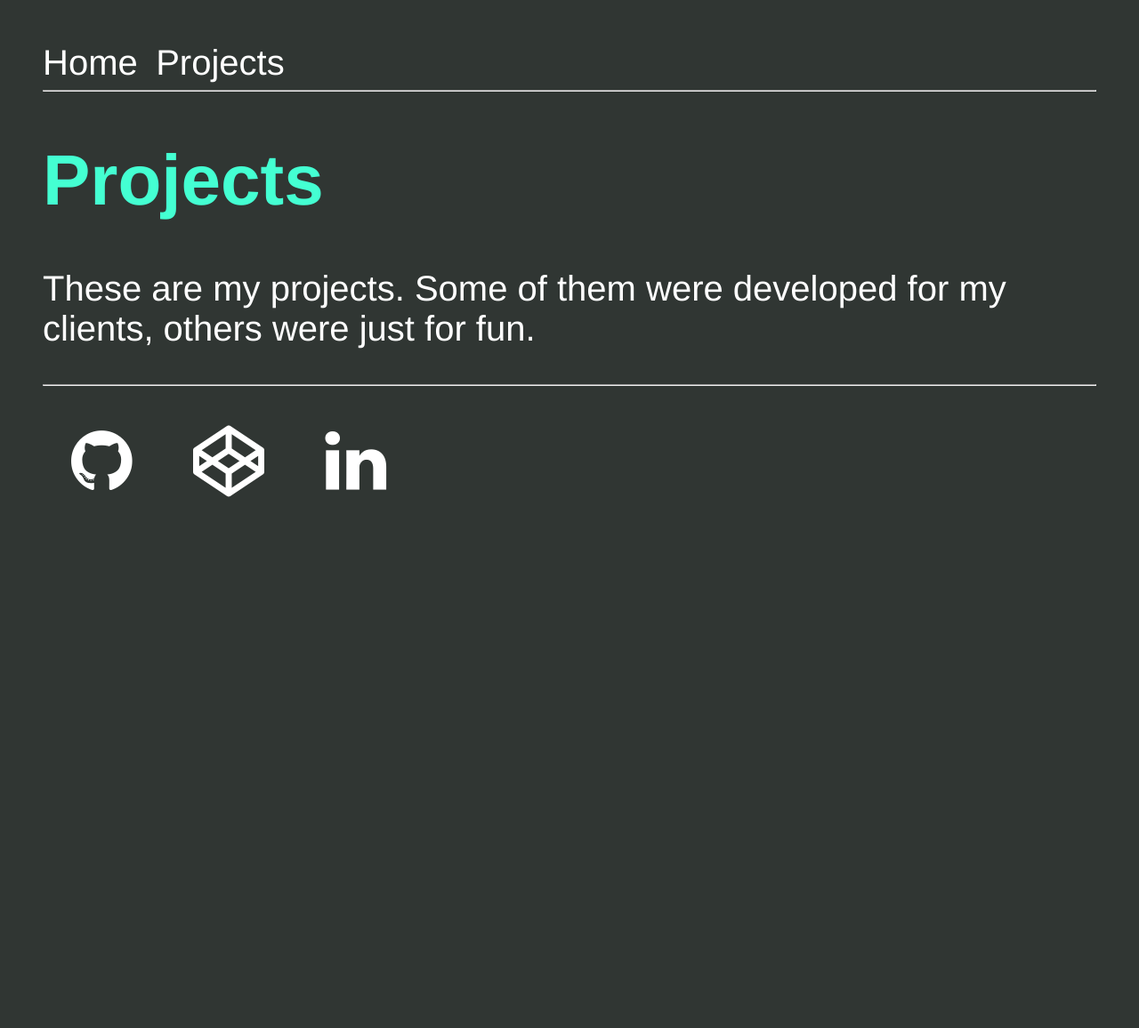
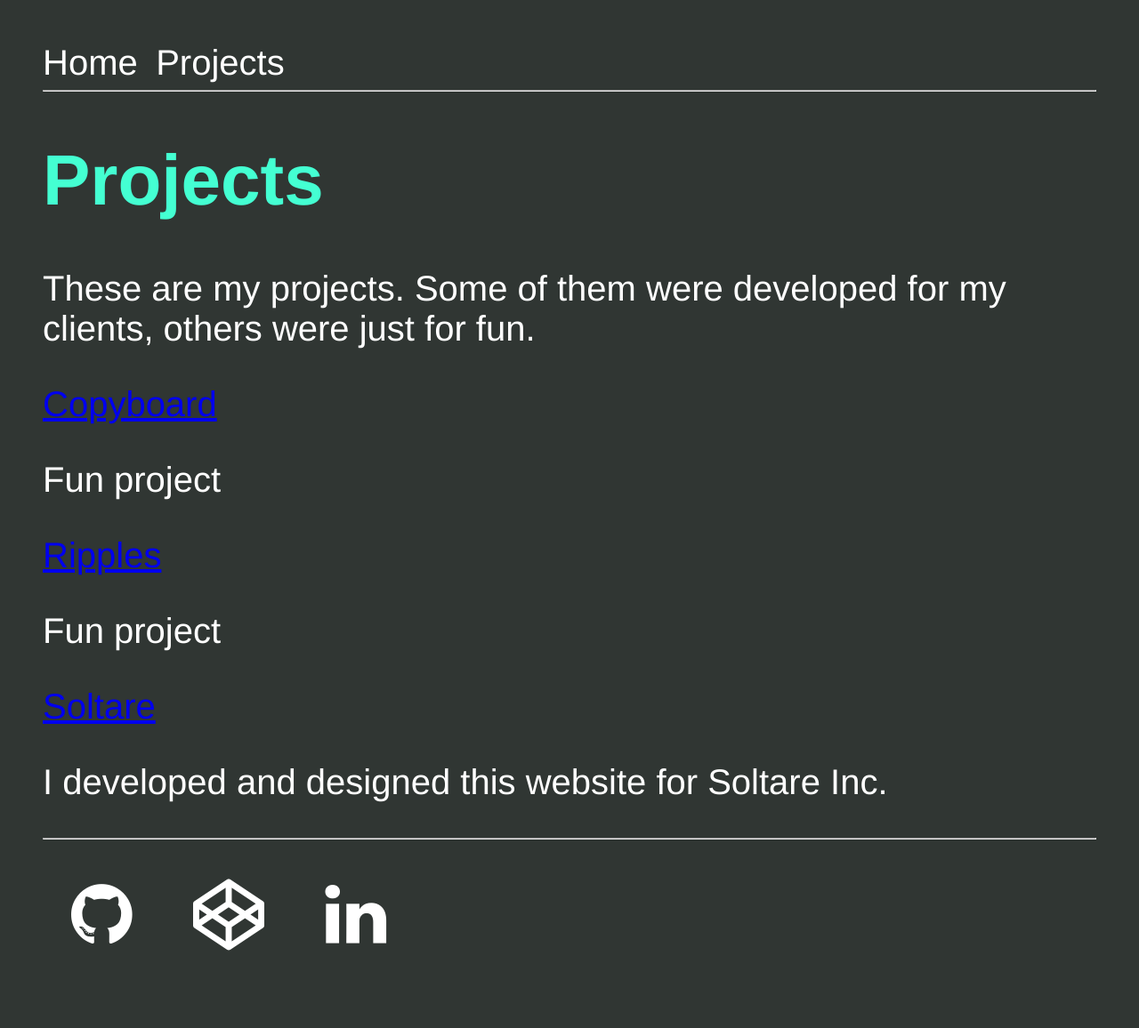
Before and after one commit to ferbarra/ferbarra.github.io, a Jekyll site: the page built from projects.html, in a window 1280 px wide. Shown: the whole page at 89% size. Built offline with Jekyll 4.4.1, drawn with Linux system fonts in a browser that asks for light colours; before the commit the page ends 900 px from its top, so only the background shows below that.

Commit message:
Adds project pages

```diff
--- a/_config.yml
+++ b/_config.yml
@@ -29,6 +29,10 @@ url: "" # the base hostname & protocol for your site, e.g. http://example.com
 twitter_username: jekyllrb
 github_username:  jekyll
 
+collections:
+  projects:
+    output: true
+
 # Build settings
 plugins:
   - jekyll-feed
--- /dev/null
+++ b/_layouts/project.html
@@ -0,0 +1,6 @@
+---
+layout: default
+---
+
+<img src="{{ page.image }}"/>
+{{ content }}
--- /dev/null
+++ b/_projects/soltare.md
@@ -0,0 +1,7 @@
+---
+layout: default
+name: Soltare
+image: /assets/images/soltare_thumbnail.width-500.jpg
+---
+
+I developed and designed this website for Soltare Inc.
--- a/projects.html
+++ b/projects.html
@@ -5,3 +5,8 @@ title: Projects
 
 <h1>{{ page.title }}</h1>
 <p>These are my projects. Some of them were developed for my clients, others were just for fun.</p>
+
+{% for project in site.projects %}
+    <p><a href="{{ project.url }}">{{ project.name }}</a></p>
+    {{ project.content | markdownify }}
+{% endfor %}
```
Also changed, not shown: _projects/copyboard.md (added, +7 -0 lines), _projects/ripples.md (added, +7 -0 lines).
